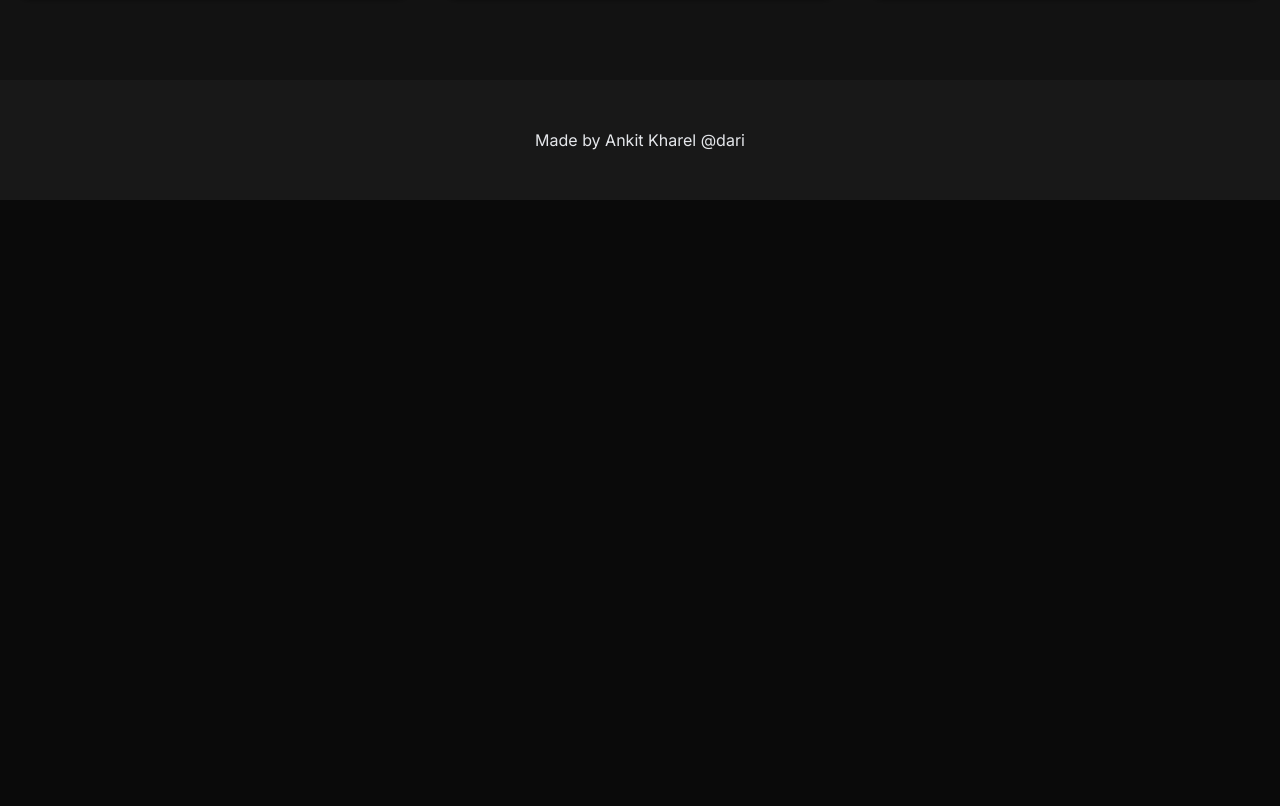
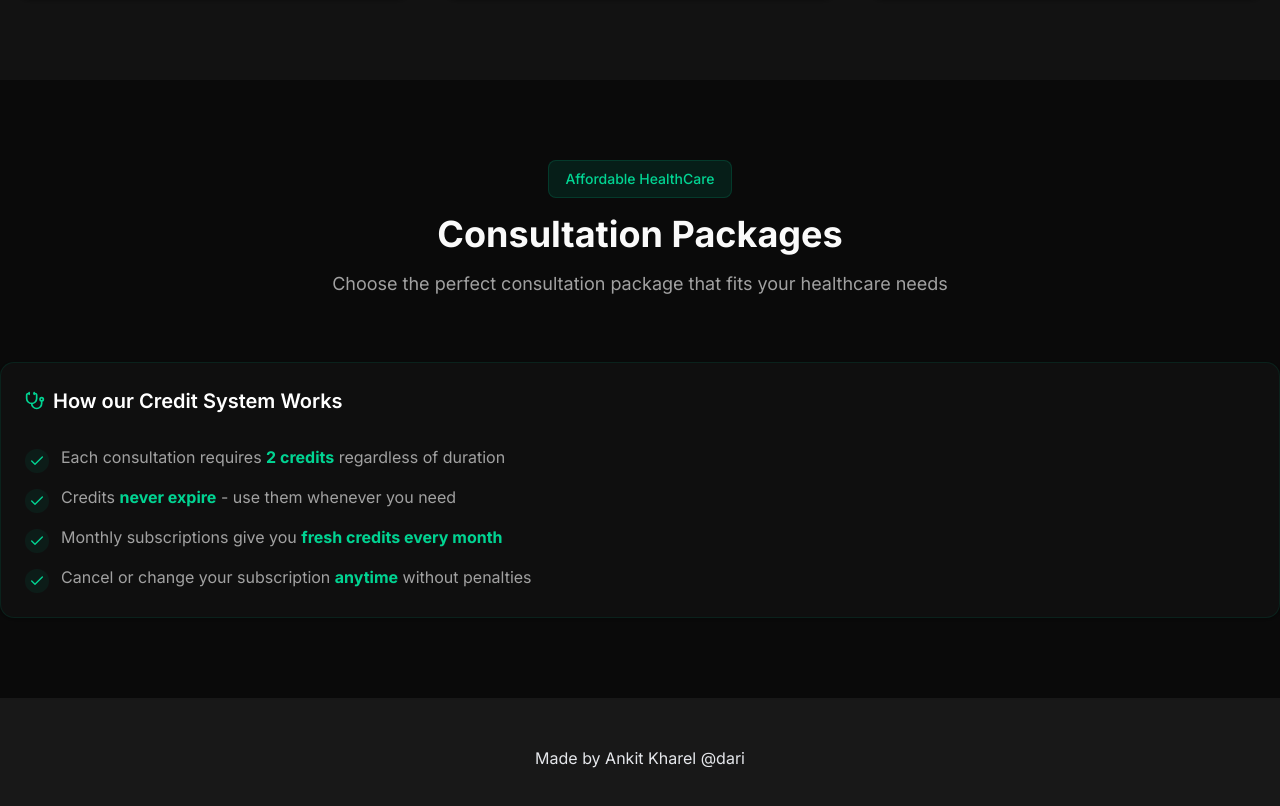
Before and after one commit to ankit50/mediMeet, a Next.js app: page / in a window 1280 px wide. Shown: the part 1620-2426 px from the top of the page. Before the commit the page ends 1820 px from the top, so only its background shows below. Built offline with nearby package versions, Linux system fonts and the light colour scheme; no server answers.

Commit message:
Consultation section added

```diff
--- a/app/page.js
+++ b/app/page.js
@@ -7,8 +7,8 @@ import {
   CardHeader,
   CardTitle,
 } from "@/components/ui/card";
-import { features } from "@/lib/data";
-import { ArrowRight } from "lucide-react";
+import { creditBenefits, features } from "@/lib/data";
+import { ArrowRight, Check, Stethoscope } from "lucide-react";
 import Image from "next/image";
 import Link from "next/link";
 
@@ -108,6 +108,56 @@ export default function Home() {
           </div>
         </div>
       </section>
+
+      {/* Pricing Section */}
+      <section className="py-20">
+        <div className="container mx-auto pax-4">
+          <div className="text-center mb-16">
+            <Badge
+              className="bg-emerald-900/30 border-emerald-700/30 px-4 py-2
+            text-emerald-400 text-sm font-medium mb-4"
+            >
+              Affordable HealthCare
+            </Badge>
+            <h2 className="text-3xl md:text-4xl font-bold mb-4">
+              Consultation Packages
+            </h2>
+            <p className="text-muted-foreground text-lg max-w-2xl mx-auto">
+              Choose the perfect consultation package that fits your healthcare
+              needs
+            </p>
+          </div>
+
+          {/* pricing table */}
+          <div>
+            <Card className="mt-12 bg-muted/20 border-emerald-900/30">
+              <CardHeader>
+                <CardTitle className="text-xl font-semibold text-white flex items-center">
+                  <Stethoscope className="h-5 w-5 mr-2 text-emerald-400" />
+                  How our Credit System Works
+                </CardTitle>
+              </CardHeader>
+              <CardContent>
+                <ul className="space-y-3">
+                  {creditBenefits.map((benefit, index) => {
+                    return (
+                      <li key={index} className="flex items-start">
+                        <div className="mr-3 mt-1 bg-emerald-900/20 p-1 rounded-full">
+                          <Check className="h-4 w-4 text-emerald-400" />
+                        </div>
+                        <p
+                          className="text-muted-foreground"
+                          dangerouslySetInnerHTML={{ __html: benefit }}
+                        />
+                      </li>
+                    );
+                  })}
+                </ul>
+              </CardContent>
+            </Card>
+          </div>
+        </div>
+      </section>
     </div>
   );
 }
```
